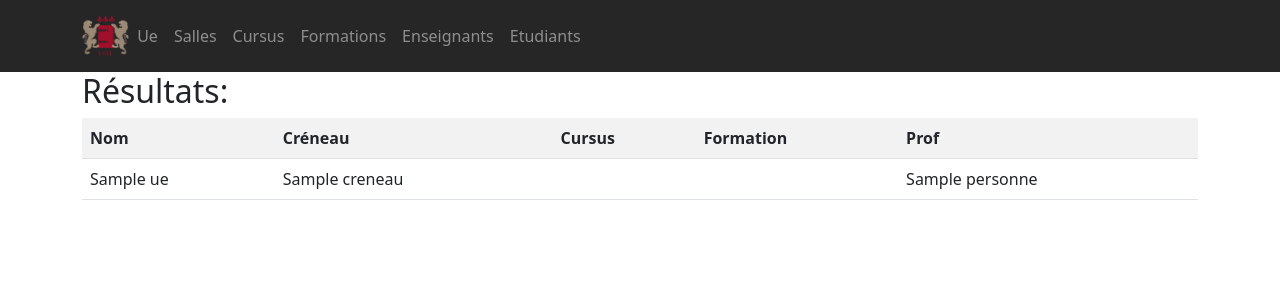
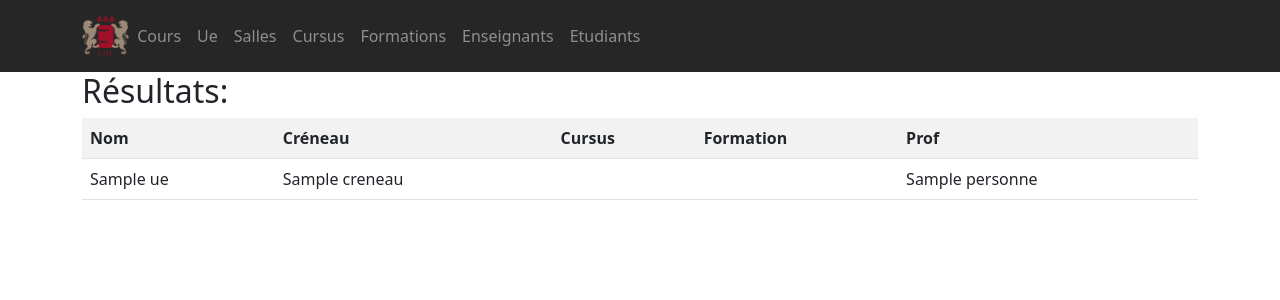
Before and after one commit to TheoThenault/projet-ent-universitaire, a Symfony app: template src/templates/cour/index.html.twig in a window 1280 px wide. Shown: the top 300 px of the page. Run offline with Twig, Linux system fonts and the light colour scheme; the template is opened without the code that fills it: most values are stand-ins (such as "Sample title", 1, 10 or a date in 2020); some libraries are stand-ins or nearby versions.

Commit message:
Ajout bouton Cours

```diff
--- a/src/templates/composant/header.html.twig
+++ b/src/templates/composant/header.html.twig
@@ -9,6 +9,7 @@
                 <!--
                 <li><a href="#" class="nav-link px-2">Home</a></li>
                 -->
+                <li><a href="{{ path('cour_index') }}" class="nav-link px-2">Cours</a></li>
                 <li><a href="{{ path('ue_index') }}" class="nav-link px-2">Ue</a></li>
                 <li><a href="{{ path('salle_list') }}" class="nav-link px-2">Salles</a></li>
                 <li><a href="{{ path('cursus_index') }}" class="nav-link px-2">Cursus</a></li>
```
